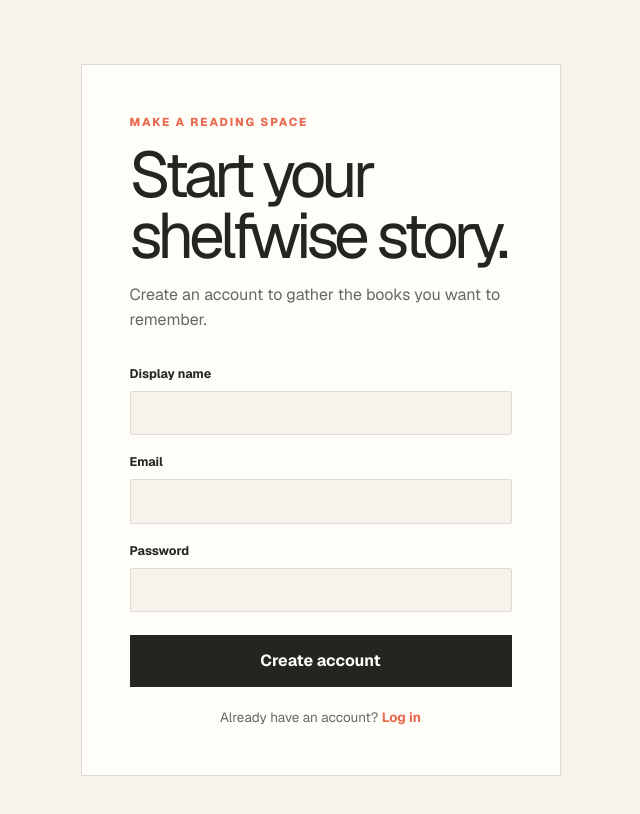
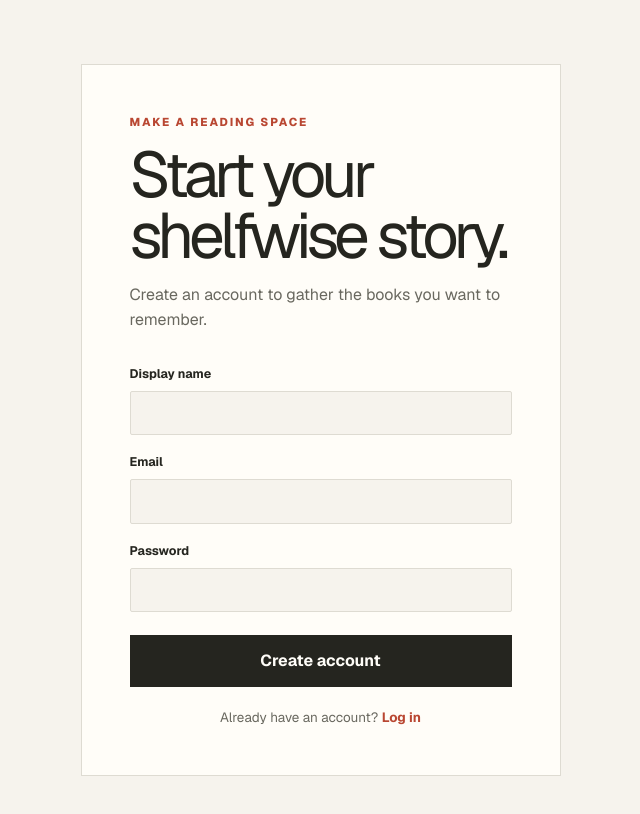
Before and after one commit to frhnmohd6118/cgt390-mohammed, a Next.js app: page /signup in a window 1280 px wide. Shown: the top 814 px of the page, without its empty margins (312-952 px from the left). Built offline with nearby package versions, Linux system fonts and the light colour scheme.

Commit message:
Fix accessibility contrast and page titles

```diff
--- a/src/app/discover/page.tsx
+++ b/src/app/discover/page.tsx
@@ -1,6 +1,11 @@
+import type { Metadata } from "next";
 import { AppShell } from "@/components/AppShell";
 import { DiscoverTabs } from "@/components/DiscoverTabs";
 import { books, newReleases } from "@/data/books";
+
+export const metadata: Metadata = {
+  title: "Discover | Shelfwise",
+};
 
 export default function DiscoverPage() {
   return (
--- a/src/app/globals.css
+++ b/src/app/globals.css
@@ -6,7 +6,7 @@
   --ink-soft: #69685f;
   --line: #dedbd2;
   --paper: #fffdf8;
-  --coral: #e9694f;
+  --coral: #b94732;
   --sage: #cbd9c2;
   --blue: #d7e4e7;
 }
@@ -135,7 +135,7 @@
   padding: 12px;
   width: 100%;
 }
-.auth-form input:focus { border-color: var(--coral); outline: 2px solid rgba(233, 105, 79, 0.2); }
+.auth-form input:focus { border-color: var(--coral); outline: 2px solid rgba(185, 71, 50, 0.2); }
 .primary-button {
   background: var(--foreground);
   border: 0;
--- a/src/app/login/page.tsx
+++ b/src/app/login/page.tsx
@@ -1,4 +1,9 @@
+import type { Metadata } from "next";
 import { AuthForm } from "@/components/AuthForm";
+
+export const metadata: Metadata = {
+  title: "Log in | Shelfwise",
+};
 
 export default function LoginPage() {
   return <main className="auth-page"><div className="auth-panel"><p className="eyebrow">Welcome back</p><h1>Return to your reading.</h1><p className="auth-intro">Log in to keep your reading space close.</p><AuthForm mode="login" /></div></main>;
```
